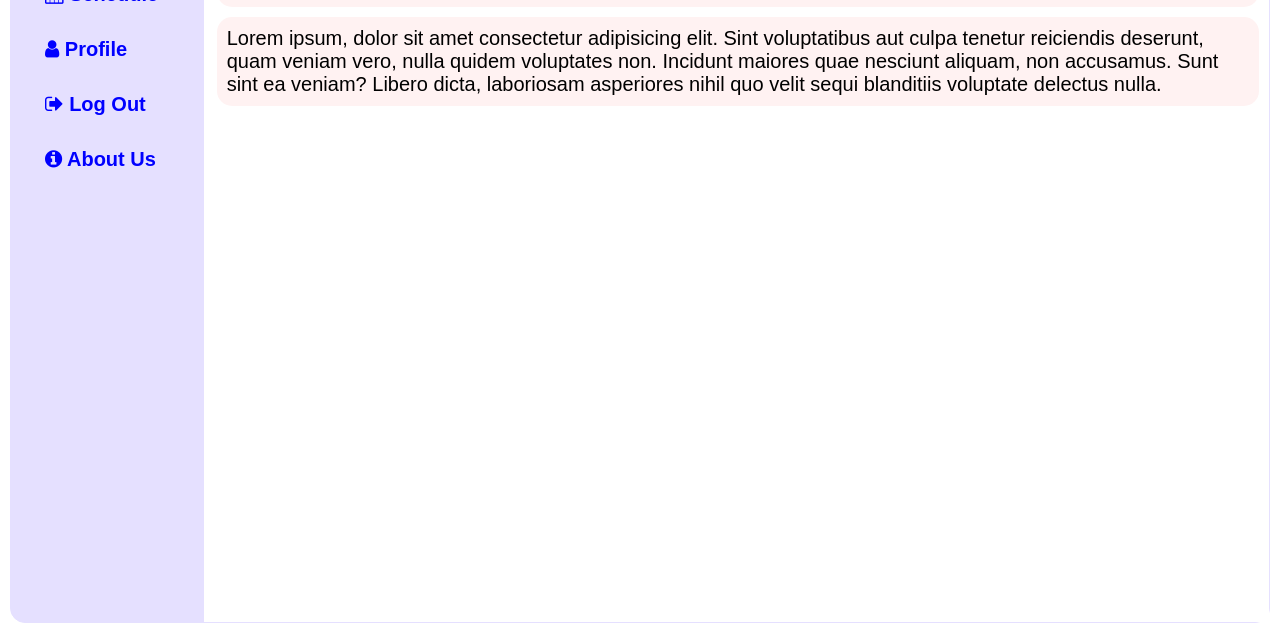
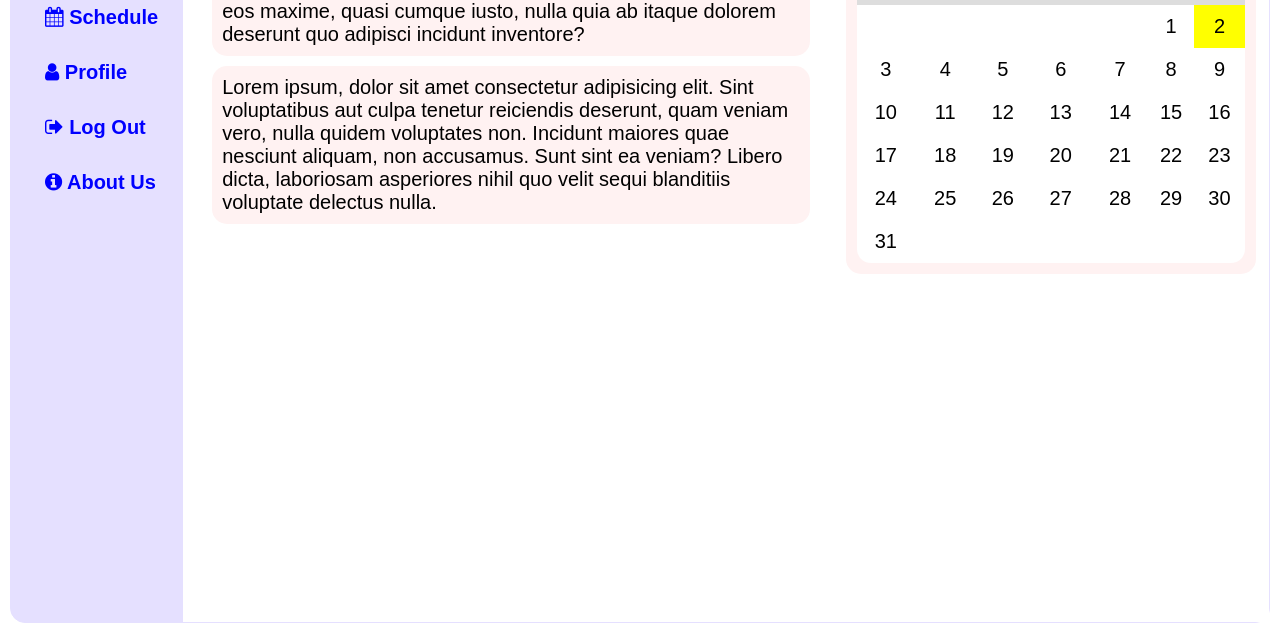
Before and after one commit to prof-awis/automated-task-mgt, a plain HTML site: page automated-task-mgt/pages/Dashboard/dashboard.html in a window 1280 px wide. Shown: the part 189-812 px from the top of the page. Drawn offline with Linux system fonts and the light colour scheme.

Commit message:
Need to rejuvinate

```diff
--- a/automated-task-mgt/pages/Dashboard/dashboard.css
+++ b/automated-task-mgt/pages/Dashboard/dashboard.css
@@ -190,9 +190,56 @@ img {
   height: 8vh;
   border-radius: 100%;
 }
+
+.below-navbar {
+  display: flex;
+}
+
+.left-below-navbar {
+  width: 60%;
+  padding: 1rem;
+}
+
 .content {
   background: #fff2f2;
   border-radius: 15px;
   padding: 10px;
   margin: 10px;
 }
+
+.calender {
+  background: #fff2f2;
+  border-radius: 15px;
+  padding: 10px;
+  margin: 10px;
+}
+table {
+  border-collapse: collapse;
+  width: 100%;
+  border: 1px solid black;
+  border-radius: 15px 15px 15px 15px;
+  overflow: hidden;
+}
+
+th,
+td {
+  /* border: 1px solid black; */
+  padding: 10px;
+  text-align: center;
+}
+
+th {
+  background-color: #ddd;
+}
+
+td {
+  background-color: #fff;
+}
+
+td:hover {
+  background-color: #f5f5f5;
+}
+
+.today {
+  background-color: #ff0;
+}
--- a/automated-task-mgt/pages/Dashboard/dashboard.html
+++ b/automated-task-mgt/pages/Dashboard/dashboard.html
@@ -96,7 +96,7 @@
         <nav class="nav-bar">
           <div class="menu-bar">
             <a href="#" class="active">
-              <i class="fa fa-bars" aria-hidden="true"></i>
+              <i class="fa fa-bars sidebarBtn" aria-hidden="true"></i>
               <span>Menu</span>
             </a>
           </div>
@@ -129,9 +129,6 @@
                 dolorem deserunt quo adipisci incidunt inventore?
               </p>
             </div>
-          </div>
-
-          <div class="right-below-navbar">
             <div class="content">
               <p>
                 Lorem ipsum, dolor sit amet consectetur adipisicing elit. Sint
@@ -143,6 +140,84 @@
               </p>
             </div>
           </div>
+
+          <div class="right-below-navbar">
+            <div class="calender">
+              <table>
+                <caption>
+                  March 2023
+                </caption>
+                <thead>
+                  <tr>
+                    <th scope="col">Sun</th>
+                    <th scope="col">Mon</th>
+                    <th scope="col">Tue</th>
+                    <th scope="col">Wed</th>
+                    <th scope="col">Thu</th>
+                    <th scope="col">Fri</th>
+                    <th scope="col">Sat</th>
+                  </tr>
+                </thead>
+                <tbody>
+                  <tr>
+                    <td></td>
+                    <td></td>
+                    <td></td>
+                    <td></td>
+                    <td></td>
+                    <td>1</td>
+                    <td class="today">2</td>
+                  </tr>
+                  <tr>
+                    <td>3</td>
+                    <td>4</td>
+                    <td>5</td>
+                    <td>6</td>
+                    <td>7</td>
+                    <td>8</td>
+                    <td>9</td>
+                  </tr>
+                  <tr>
+                    <td>10</td>
+                    <td>11</td>
+                    <td>12</td>
+                    <td>13</td>
+                    <td>14</td>
+                    <td>15</td>
+                    <td>16</td>
+                  </tr>
+                  <tr>
+                    <td>17</td>
+                    <td>18</td>
+                    <td>19</td>
+                    <td>20</td>
+                    <td>21</td>
+                    <td>22</td>
+                    <td>23</td>
+                  </tr>
+                  <tr>
+                    <td>24</td>
+                    <td>25</td>
+                    <td>26</td>
+                    <td>27</td>
+                    <td>28</td>
+                    <td>29</td>
+                    <td>30</td>
+                  </tr>
+                  <tr>
+                    <td>31</td>
+                    <td></td>
+                    <td></td>
+                    <td></td>
+                    <td></td>
+                    <td></td>
+                    <td></td>
+                  </tr>
+                  <!-- Continue for the rest of the days -->
+                </tbody>
+              </table>
+            </div>
+          </div>
         </div>
       </section>
     </div>
```
Also changed, not shown: automated-task-mgt/pages/Dashboard/dashboard.js (added, +10 -0 lines), automated-task-mgt/pages/calender/calender.html (added, +76 -0 lines).
